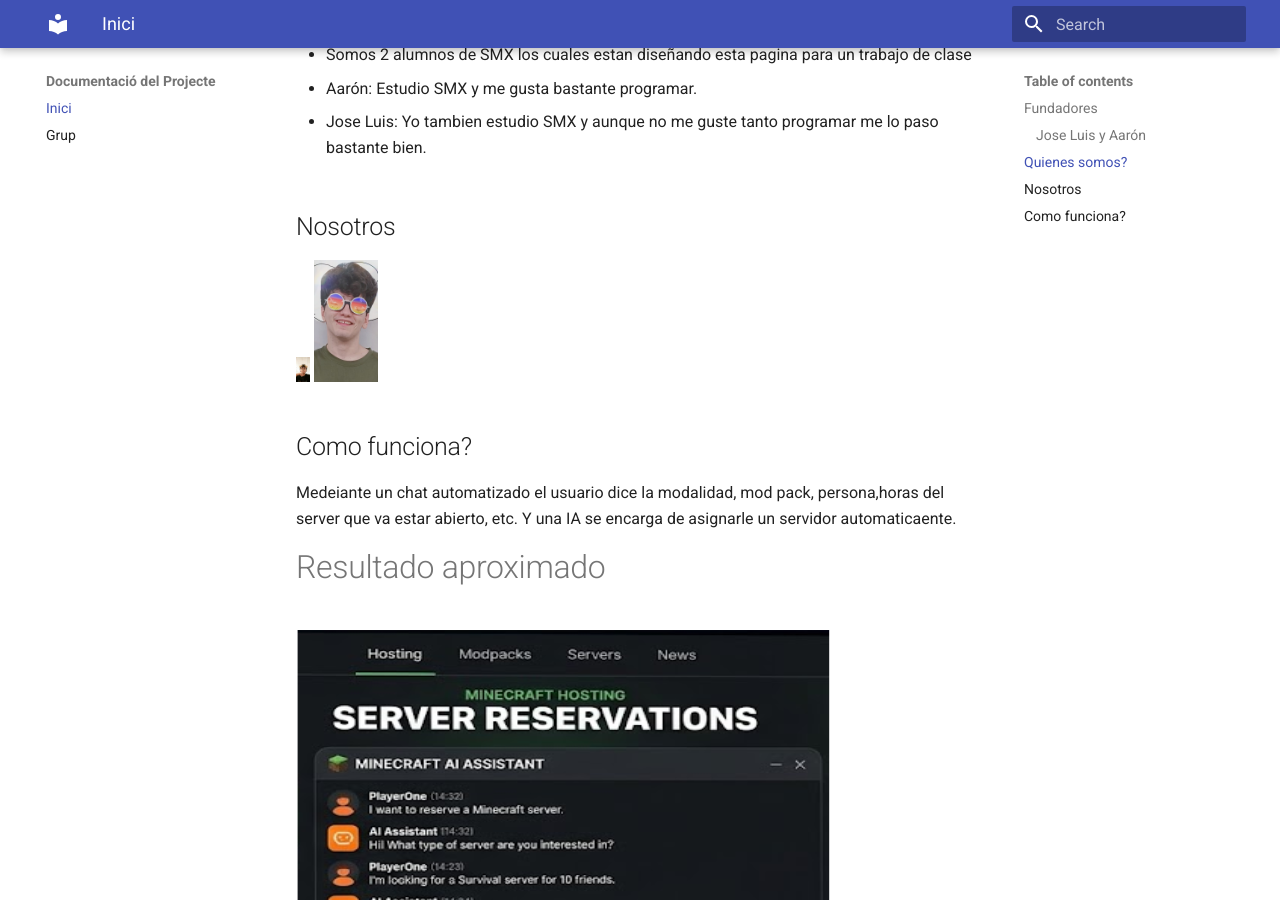
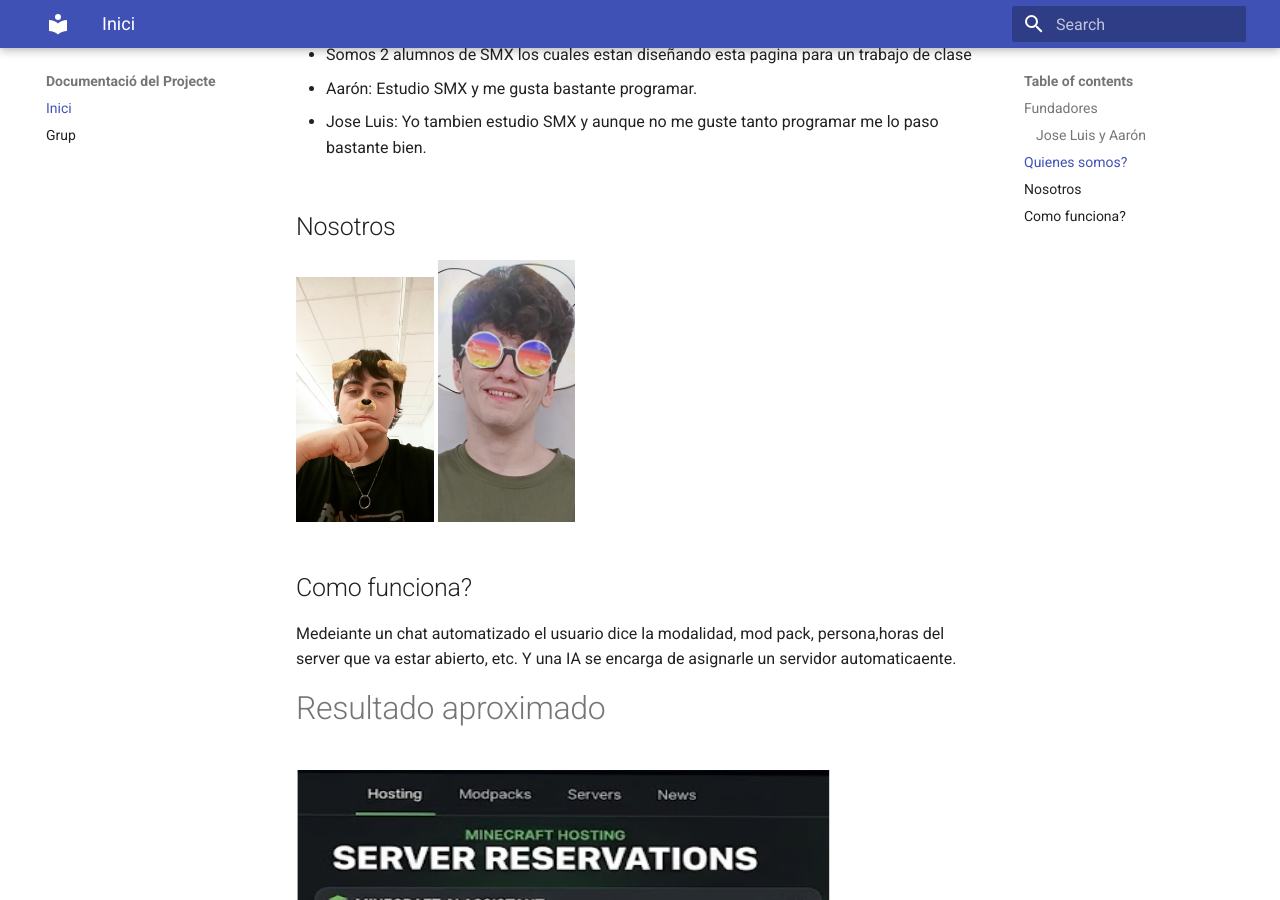
Before and after one commit to joseluislozano331-ops/projecto-gestor-de-reservas, an MkDocs documentation site: the page built from docs/index.md, in a window 1280 px wide and 900 px high, scrolled down 383 px. Built offline with MkDocs 1.6.1 and Material for MkDocs 9.7.7, drawn with Linux system fonts in a browser that asks for light colours.

Commit message:
Fix image width in index.md for consistent display

```diff
--- a/docs/index.md
+++ b/docs/index.md
@@ -15,8 +15,8 @@ Tu mundo, tus reglas. Crea tu propio servidor en segundos y juega sin límites.
 2. Jose Luis:  Yo tambien estudio SMX y aunque no me guste tanto programar me lo paso bastante bien.
 
 ## Nosotros
-<img src="img/Dogron.jpeg" width="2%">
-<img src="img/jose luis foto.jpeg" width="64">
+<img src="img/Dogron.jpeg" width="20%">
+<img src="img/jose luis foto.jpeg" width="20%">
 
 ## Como funciona?
 
```
